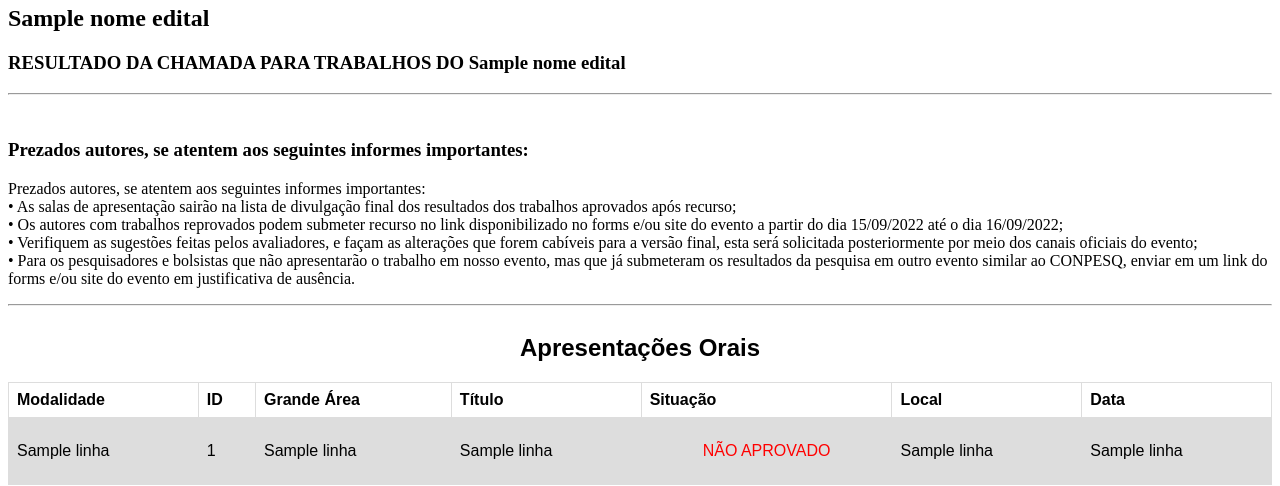
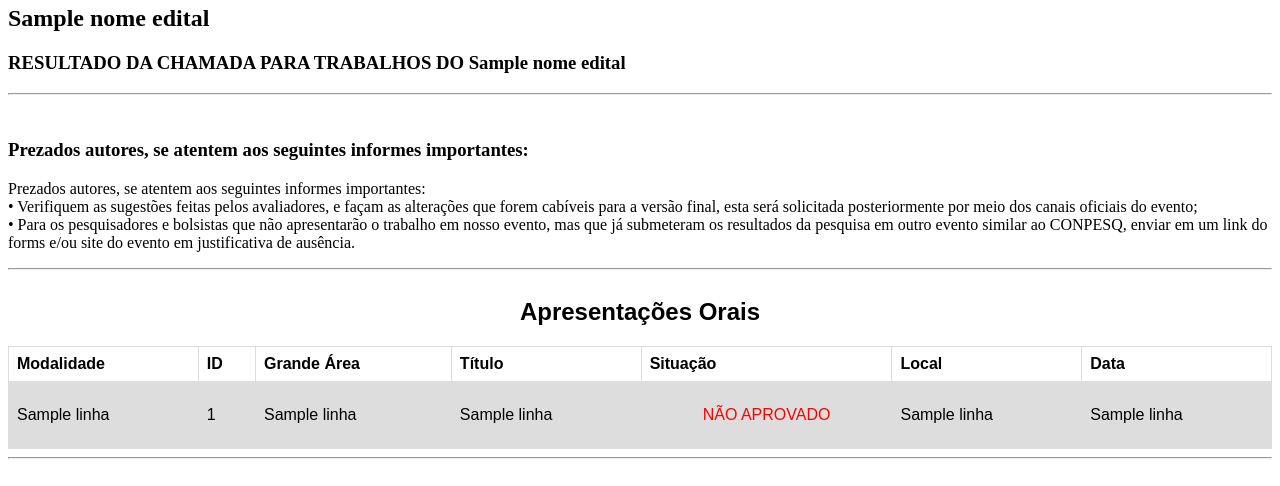
Before and after one commit to rafaelperazzo/cppgi, a Flask app: template flask/templates/resultados.html in a window 1280 px wide. Shown: the part 319-805 px from the top of the page. Run offline with Flask 2, Linux system fonts and the light colour scheme; the template is opened without the code that fills it: most values are stand-ins (such as "Sample title", 1, 10 or a date in 2020); parts of the project's set-up code (start-up, migrations or seed data) failed here and were passed over; some libraries are stand-ins or nearby versions.

Commit message:
resultados alterados novamente

```diff
--- a/flask/templates/resultados.html
+++ b/flask/templates/resultados.html
@@ -51,10 +51,10 @@ p.reprovado {
 <p>
 
   Prezados autores, se atentem aos seguintes informes importantes:<br>
-• As salas de apresentação sairão na lista de divulgação final dos resultados dos trabalhos
+<!--• As salas de apresentação sairão na lista de divulgação final dos resultados dos trabalhos
 aprovados após recurso;<br>
 • Os autores com trabalhos reprovados podem submeter recurso no link disponibilizado no forms e/ou site do
-evento a partir do dia 15/09/2022 até o dia 16/09/2022;<br>
+evento a partir do dia 15/09/2022 até o dia 16/09/2022;<br>-->
 • Verifiquem as sugestões feitas pelos avaliadores, e façam as alterações que forem cabíveis para a versão
 final, esta será solicitada posteriormente por meio dos canais oficiais do evento;<br>
 • Para os pesquisadores e bolsistas que não apresentarão o trabalho em nosso evento, mas que já submeteram
```
